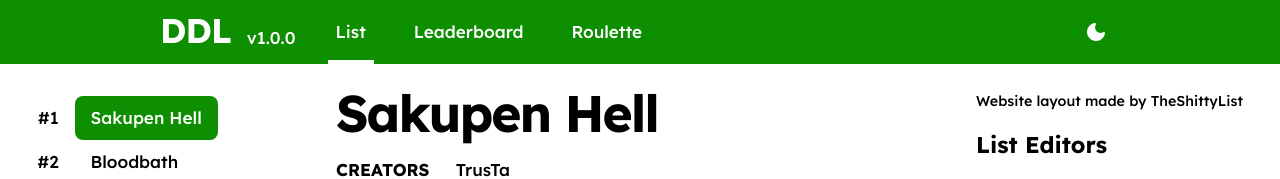
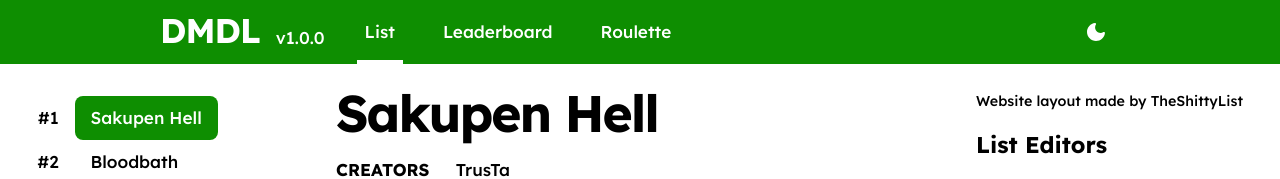
Before and after one commit to alf1e724/Dashers-Mobile-Demon-List, a plain HTML site: page index.html in a window 1280 px wide. Shown: the top 179 px of the page. Drawn offline with nearby package versions, Linux system fonts and the light colour scheme.

Commit message:
Update index.html

```diff
--- a/index.html
+++ b/index.html
@@ -3,7 +3,7 @@
     <head>
         <meta charset="UTF-8" />
         <meta name="viewport" content="width=1024" />
-        <title>Dashers Demonlist</title>
+        <title>Dashers Mobile Demon List</title>
 
         <!-- Replace your server icon by uploading an image file named "list_icon.png"-->
         <link rel="icon" href="/Dashers Demon List.jpg" />
@@ -37,7 +37,7 @@
     <body id="app">
         <header :class="{ dark: store.dark }">
             <div class="logo">
-                <h2>DDL</h2>
+                <h2>DMDL</h2>
                 <p>v1.0.0</p>
             </div>
             <nav class="nav">
```
